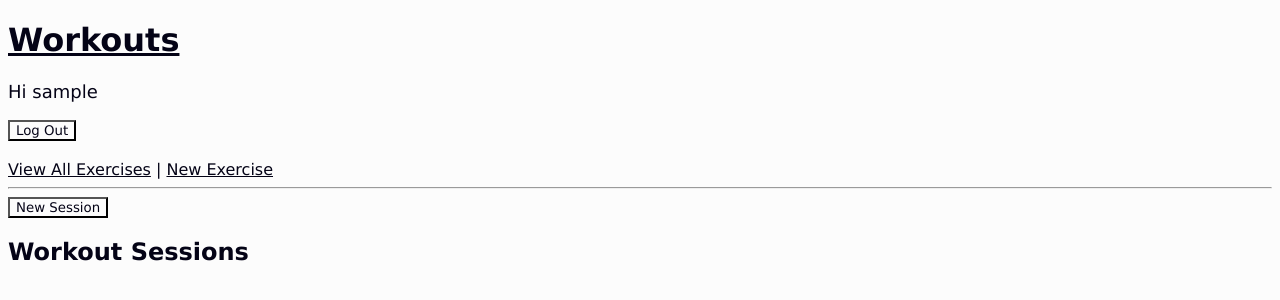
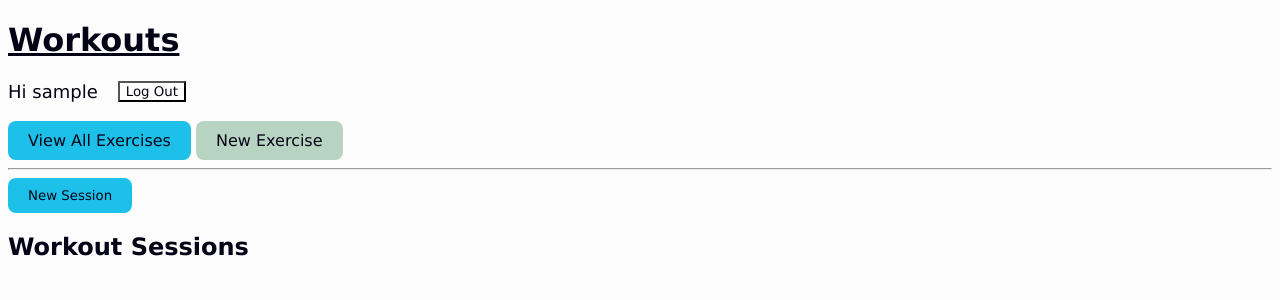
Before and after one commit to niallsiow/workout_tracker, a Django app: page / in a window 1280 px wide. Shown: the top 300 px of the page. Run offline with Django 5.2, Linux system fonts and the light colour scheme; the visitor is signed in with stand-in values (Sample User, id 1); data that the repository does not hold is empty; parts of the project's set-up code (start-up, migrations or seed data) failed here and were passed over.

Commit message:
Update styling and text

```diff
--- a/static/css/styles.css
+++ b/static/css/styles.css
@@ -1,8 +1,8 @@
 :root {
     --text: #040316;
     --background: #FCFCFC;
-    --primary: #1CC0E9;
-    --secondary: #B7D3C1;
+    --primary: #1cc0e9;
+    --secondary: #b7d3c1;
 }
 
 * {
@@ -45,9 +45,36 @@ p {
 }
 
 .secondary-link-button:hover {
-    background-color: rgb(70, 200, 230);
+    background-color: rgb(200, 220, 210);
 }
 
 .secondary-link-button:active {
-    background-color: rgb(90, 220, 250);
+    background-color: rgb(220, 240, 230);
 }
+
+.logged-in-nav {
+    display: flex;
+    align-items: center;
+
+    gap: 20px;
+}
+
+.logged-in-nav > * {
+    margin: 0px;
+}
+
+.session-card {
+    padding-bottom: 10px;
+}
+
+.session-card > * {
+    margin: 0px;
+}
+
+.session-card-content {
+    padding-left: 10px;
+}
+
+.session-card-content > * {
+    margin: 0px;
+}
--- a/templates/base.html
+++ b/templates/base.html
@@ -12,17 +12,20 @@
   <body>
     <a href="{% url 'home' %}"><h1 class="heading">Workouts</h1></a>
     {% if user.is_authenticated %}
-      <p>Hi {{ user.username }}</p>
 
-      <form action="{% url 'logout' %}" method="post">
-        {% csrf_token %}
-        <button type="submit">Log Out</button>
-      </form>
+      <div class="logged-in-nav">
+        <p>Hi {{ user.username }}</p>
+
+        <form action="{% url 'logout' %}" method="post">
+          {% csrf_token %}
+          <button type="submit">Log Out</button>
+        </form>
+      </div>
 
       <br>
 
-      <a href="{% url 'exercise_list' %}">View All Exercises</a> |
-      <a href="{% url 'exercise_new' %}">New Exercise</a>
+      <a href="{% url 'exercise_list' %}" class="primary-link-button">View All Exercises</a>
+      <a href="{% url 'exercise_new' %}" class="secondary-link-button">New Exercise</a>
 
       {% else %}
         <p>You are not logged in.</p>
--- a/templates/home.html
+++ b/templates/home.html
@@ -4,12 +4,12 @@
 
   {% if user.is_authenticated %}
     {% if last_session.is_today %}
-      <a href="{{ last_session.get_absolute_url }}">Today's Workout</a>
+      <a href="{{ last_session.get_absolute_url }}" class="primary-link-button">Today's Workout</a>
     {% else %}
       <form action="" method="post">
         {% csrf_token %}
         {{ form }}
-        <button type="submit">New Session</button>
+        <button type="submit" class="primary-link-button">New Session</button>
       </form>
     {% endif %}
 
@@ -17,12 +17,16 @@
 
     {% for session in session_list reversed %}
       {% if session.user.pk == request.user.pk %}
-        <a href="{{ session.get_absolute_url }}"><h3>{{ session.date }}</h3></a>
-        {% for workout in session.workout_set.all %}
+      <div class="session-card">
+        <h3><a href="{{ session.get_absolute_url }}">{{ session.date }}</a></h3>
+        <div class="session-card-content">
+          {% for workout in session.workout_set.all %}
           <p>{{ workout.exercise.name }}: {{ workout.get_working_weight }} - {{ workout.get_sets }}</p>
-        {% endfor %}
-        <p>{{ session.notes }}</p>
-      {% endif %}
+          {% endfor %}
+          <p>{{ session.notes }}</p>
+        </div>
+      </div>
+        {% endif %}
     {% endfor %}
   {% endif %}
 
--- a/workouts/models.py
+++ b/workouts/models.py
@@ -28,6 +28,13 @@ class Exercise(models.Model):
         if last_workout:
             return last_workout.get_working_weight()
         return "0kg"
+
+    def get_latest_sets(self):
+        last_workout = Workout.objects.filter(exercise=self.id).last()
+        if last_workout:
+            return last_workout.get_sets()
+        return "N/A"
+
 
     def get_latest_workout_choices(self):
         last_workout = Workout.objects.filter(exercise=self.id).last()
```
Also changed, not shown: templates/session_detail.html (+3 -9 lines).
